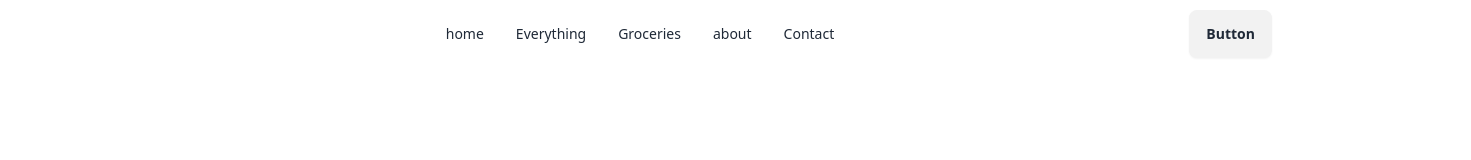
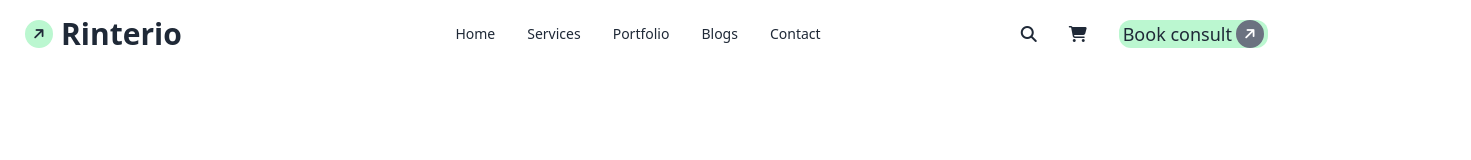
Before and after one commit to rakibul972500/Assignment-3, a plain HTML site: page index.html in a window 1280 px wide. Shown: the whole page, 1471 px wide, since content can reach past the window. Drawn offline with nearby package versions, Linux system fonts and the light colour scheme.

Commit message:
Navbar design done

```diff
--- a/index.html
+++ b/index.html
@@ -6,10 +6,11 @@
     <title>Assignment-3</title>
     <!-- Font awesome cdn -->
     <script src="https://kit.fontawesome.com/4e532f8ca2.js" crossorigin="anonymous"></script>
+    <link rel="stylesheet" href="https://cdnjs.cloudflare.com/ajax/libs/font-awesome/6.6.0/css/all.min.css">
     <!-- GOOGLE FONT  -->
     <link rel="preconnect" href="https://fonts.googleapis.com">
     <link rel="preconnect" href="https://fonts.gstatic.com" crossorigin>
-    <link href="https://fonts.googleapis.com/css2?family=Poppins:ital,wght@0,100;0,200;0,300;0,400;0,500;0,600;0,700;0,800;0,900;1,100;1,200;1,300;1,400;1,500;1,600;1,700;1,800;1,900&display=swap" rel="stylesheet">
+    <link href="https://fonts.googleapis.com/css2?family=Manrope:wght@200..800&family=Poppins:ital,wght@0,100;0,200;0,300;0,400;0,500;0,600;0,700;0,800;0,900;1,100;1,200;1,300;1,400;1,500;1,600;1,700;1,800;1,900&display=swap" rel="stylesheet">
 
     <!-- link tailwind css and daisyUI  -->
     <link href="https://cdn.jsdelivr.net/npm/daisyui@4.12.10/dist/full.min.css" rel="stylesheet" type="text/css" />
@@ -22,26 +23,45 @@
           extend: {
             colors: {
               clifford: '#da373d',
-            primary:''
-          }
-          fontFamily:{
-            poppings:'poppins'
-
+              btnbg: 'rgb(171, 239, 95)',
             }
           }
         }
       }
     </script>
+</head>
+<body class="font-Manrope">
+    <!-- header section start-->
+     <header class="bg-11/12">
+        <!-- navbar design -->
+        <nav class="  ">
+            <div class="navbar bg-base-100 bg-11/12 mx-auto justify-between">
+                <div class="navbar-start ">
+                 <!-- nav logo -->
+                  <a class="btn btn-ghost text-3xl items-center"> <div class="bg-green-200 text-sm w-7 -rotate-45 p-1 rounded-full "><i class="  fa-solid fa-arrow-right"></i></div>  Rinterio</a>
+                </div>
+                <div class="navbar-center hidden lg:flex">
+                  <ul class="menu menu-horizontal px-1">
+                    <li><a>Home</a></li>
+                    <li><a>Services</a></li>
+                    <li><a>Portfolio</a></li>
+                    <li><a>Blogs</a></li>
+                    <li><a>Contact</a></li>
 
-</head>
-<body class="font-poppins">
-    <!-- header section start-->
-     <header>
-        <!-- navbar design -->
-        <nav class="">
-            <div class="navbar bg-base-100 bg-11/12 mx-auto ">
-                <div class="navbar-start">
-                  <div class="dropdown">
+                  </ul>
+                </div>
+                <!-- nav mid design  -->
+                <div class=" navbar-end hidden lg:flex gap-8  ">
+                  <!-- search -->
+                   <div ><i class="fa-solid fa-magnifying-glass"></i></div>
+                   <!-- cart item -->
+                    <div><i class="fa-solid fa-cart-shopping"></i></div>
+                    <!-- book btn -->
+                     <div class=""><button class="bg-green-200 flex rounded-xl px-1 text-lg items-center gap-1 ">Book consult  <div class="bg-gray-500 text-white text-sm w-7 -rotate-45 p-1 rounded-full "><i class="  fa-solid fa-arrow-right"></i></div> </button></div>
+
+                </div>
+                <!-- dropdown for sm devise -->
+                <div class="dropdown pr-1">
                   <div tabindex="0" role="button" class="btn btn-ghost lg:hidden">
                     <svg
                       xmlns="http://www.w3.org/2000/svg"
@@ -59,26 +79,22 @@
                   <ul
                     tabindex="0"
                     class="menu menu-sm dropdown-content bg-base-100 rounded-box z-[1] mt-3 w-52 p-2 shadow">
-                      <li><a>Item 1</a></li>
+                    <li><a>Home</a></li>
+                  <li><a>Services</a></li>
+                  <li><a>Portfolio</a></li>
+                  <li><a>Blogs</a></li>
+                  <li><a>Contact</a></li>
 
                   </ul>
                 </div>
-                  <a class="btn btn-ghost text-xl"><img src="./images/logo.svg" alt=""></a>
-                </div>
-                <div class="navbar-center hidden lg:flex">
-                  <ul class="menu menu-horizontal px-1">
-                    <li><a>home</a></li>
-                    <li><a>Everything</a></li>
-                    <li><a>Groceries</a></li>
-                    <li><a>about</a></li>
-                    <li><a>Contact</a></li>
-                  </ul>
-                </div>
-                <div class="navbar-end">
-                  <a class="btn">Button</a>
-                </div>
+
               </div>
         </nav>
+
+           <!-- arrow logo for multiple use
+        <div class="bg-green-200 text-sm  w-7 -rotate-45 p-1 rounded-full "><i class="  fa-solid fa-arrow-right"></i></div>
+             -->
+
      </header>
 
 </body>
```
Lines whose indentation alone changed are shown as unchanged.
